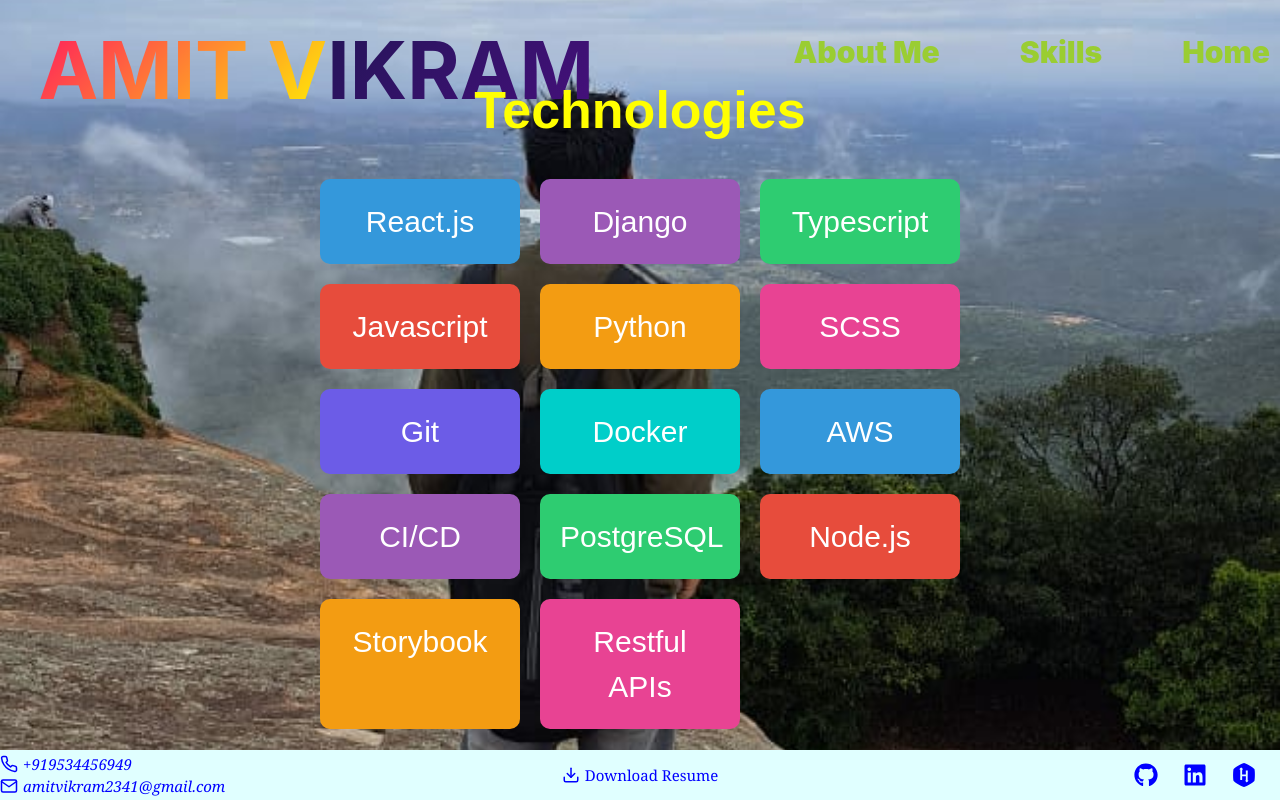
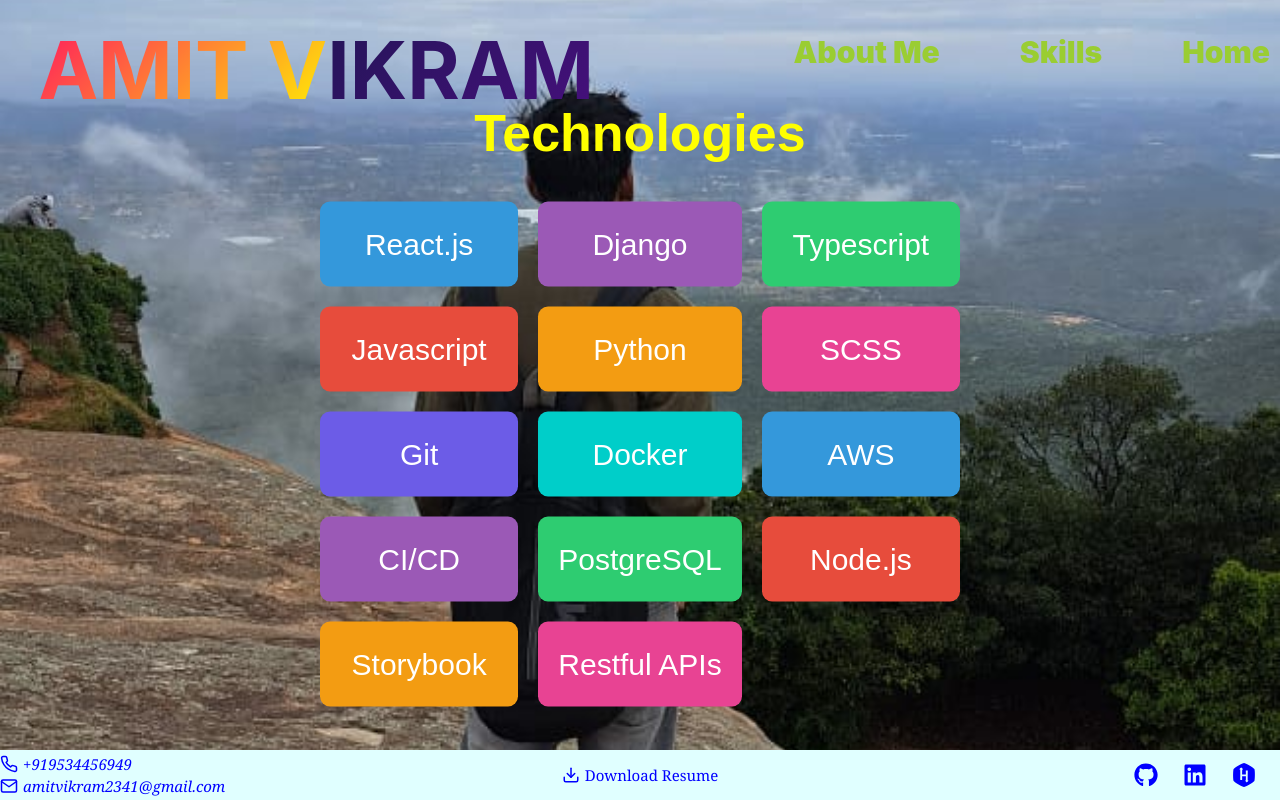
Before and after one commit to amvi234/DevDisplay, a React (Vite) app: page /skills in a window 1280 px wide. Built offline with nearby package versions, Linux system fonts and the light colour scheme.

Commit message:
fix: overflow issue

```diff
--- a/src/sass/components/_about.scss
+++ b/src/sass/components/_about.scss
@@ -10,7 +10,6 @@
 	margin: 0 auto;
 	font-family: "Montserrat", sans-serif;
 	transform: scale(0.94);
-	overflow: scroll;
 
 	&__list {
 		list-style-type: none;
--- a/src/sass/components/_skills.scss
+++ b/src/sass/components/_skills.scss
@@ -29,7 +29,6 @@
 
 	&__item {
 		border-radius: 1rem;
-		overflow: hidden;
 		transition: all 0.3s ease;
 
 		&:hover {
```
